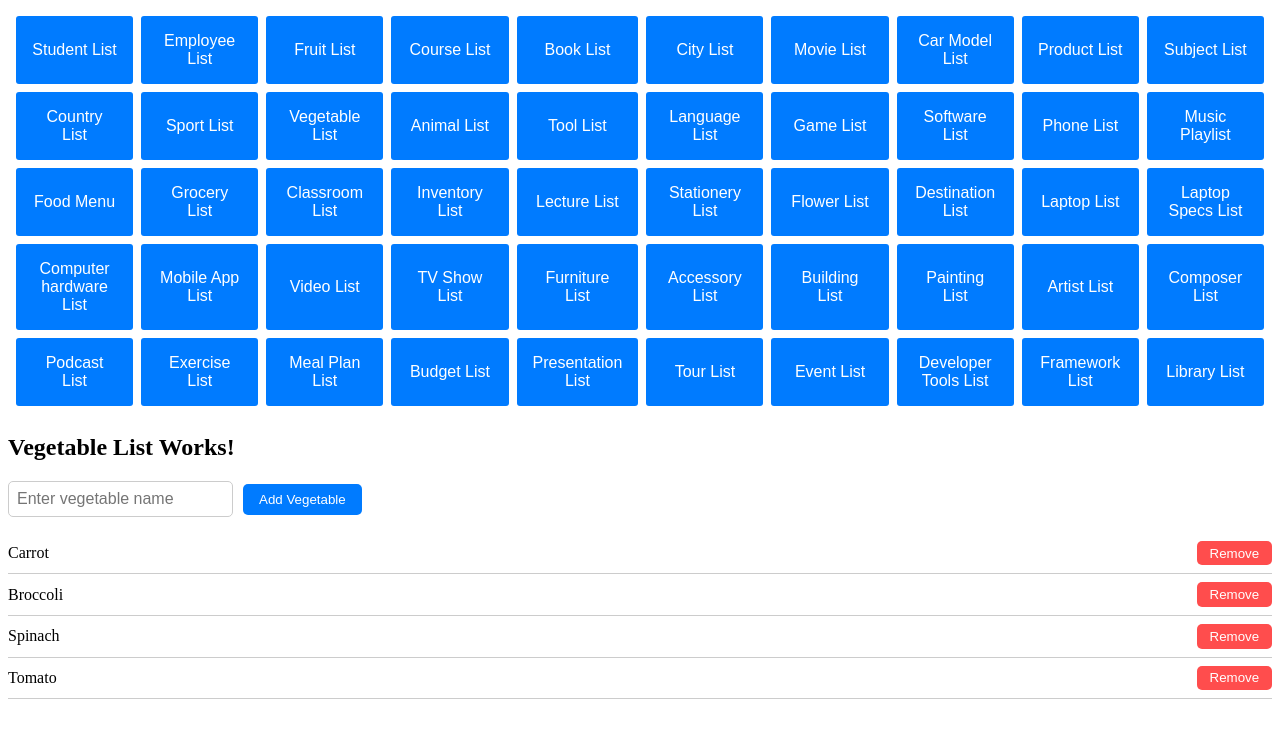
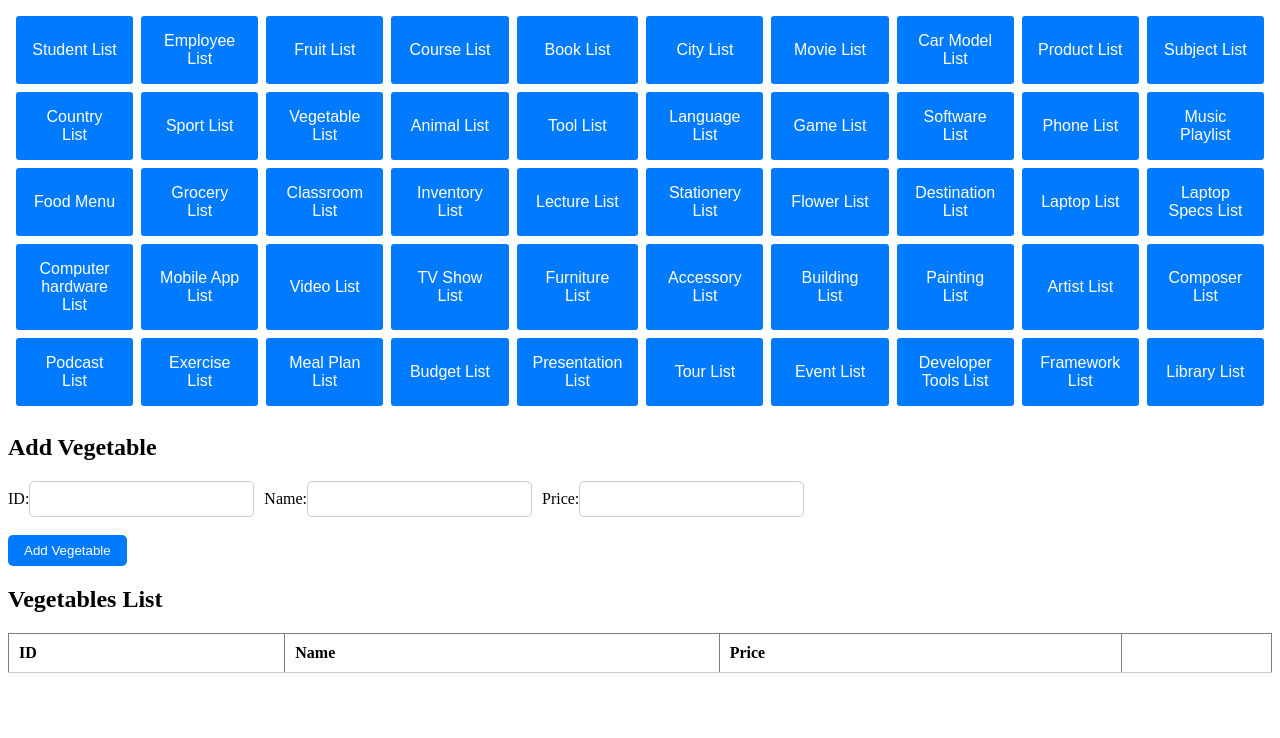
Before and after one commit to RodelDecio/AngularTSDataStructures, an Angular app: page /vegetablelist in a window 1280 px wide. Shown: the top 738 px of the page. Built offline with nearby package versions, Linux system fonts and the light colour scheme.

Commit message:
#13vegetablelistservices

```diff
--- a/src/app/app.routes.ts
+++ b/src/app/app.routes.ts
@@ -11,6 +11,7 @@ import {CarModelListComponent} from "./components/carmodellist/carmodellist.comp
 import {ProductListComponent} from "./components/productlist/productlist.component";
 import {SubjectListComponent} from "./components/subjectlist/subjectlist.component";
 import {SportsListComponent} from "./components/sportlist/sportlist.component";
+import {VegetableListComponent} from "./components/vegetablelist/vegetablelist.component";
 
 export const routes: Routes = [
   {
@@ -73,6 +74,11 @@ export const routes: Routes = [
     component: SportsListComponent,
     path: 'sportslist',
   },
+  {
+    title: 'Vegetable List',
+    component: VegetableListComponent,
+    path: 'vegetablelist',
+  },
 ];
 @NgModule({
   imports: [RouterModule.forRoot(routes)],
--- a/src/app/components/vegetablelist/vegetablelist.component.css
+++ b/src/app/components/vegetablelist/vegetablelist.component.css
@@ -1,4 +1,9 @@
-input[type="text"] {
+.vegetable-form {
+  margin-bottom: 20px;
+}
+
+input[type="text"],
+input[type="number"] {
   padding: 0.5rem;
   margin-right: 10px;
   border: 1px solid #ccc;
@@ -23,36 +28,23 @@ button.btn-primary:hover {
   background-color: #0056b3;
 }
 
-ul {
-  list-style: none;
-  padding: 0;
+table {
+  width: 100%;
+  border-collapse: collapse;
 }
 
-li {
-  display: flex;
-  justify-content: space-between;
-  align-items: center;
-  padding: 0.5rem 0;
+td,
+th {
+  padding: 10px;
+  text-align: left;
   border-bottom: 1px solid #ccc;
 }
 
-li button {
+.remove-btn {
   background-color: #ff4d4d;
   color: white;
-  padding: 0.3rem 0.8rem;
 }
 
-li button:hover {
+.remove-btn:hover {
   background-color: #e60000;
 }
-
-@media (max-width: 768px) {
-  input[type="text"] {
-    width: 100%;
-    margin-bottom: 10px;
-  }
-
-  button.btn-primary {
-    width: 100%;
-  }
-}
--- a/src/app/components/vegetablelist/vegetablelist.component.html
+++ b/src/app/components/vegetablelist/vegetablelist.component.html
@@ -1,13 +1,39 @@
-<div>
-  <h2>Vegetable List Works!</h2>
+<div class="vegetable-form">
+  <h2>Add Vegetable</h2>
+  <form (submit)="addVegetable()">
+    <label for="id">ID:</label>
+    <input type="text" id="id" [(ngModel)]="id" name="id" required />
 
-  <input type="text" [(ngModel)]="vegetable" placeholder="Enter vegetable name" />
-  <button class="btn btn-primary" (click)="addVegetable()">Add Vegetable</button>
+    <label for="name">Name:</label>
+    <input type="text" id="name" [(ngModel)]="name" name="name" required />
 
-  <ul>
-    <li *ngFor="let vegetable of vegetableList; let i = index">
-      {{ vegetable }}
-      <button (click)="removeVegetable(i)">Remove</button>
-    </li>
-  </ul>
+    <label for="price">Price:</label>
+    <input type="number" id="price" [(ngModel)]="price" name="price" required /><br><br>
+
+    <button type="submit" class="btn btn-primary">Add Vegetable</button>
+  </form>
 </div>
+
+<div class="vegetable-list">
+  <h2>Vegetables List</h2>
+  <table border="1">
+    <thead>
+    <tr>
+      <th>ID</th>
+      <th>Name</th>
+      <th>Price</th>
+      <th></th>
+    </tr>
+    </thead>
+    <tbody>
+    <tr *ngFor="let vegetable of vegetables; let i = index">
+      <td>{{ vegetable.id }}</td>
+      <td>{{ vegetable.name }}</td>
+      <td>₱{{ vegetable.price }}</td>
+      <td>
+        <button (click)="removeVegetable(i)" class="remove-btn">Remove</button>
+      </td>
+    </tr>
+    </tbody>
+  </table>
+</div>
--- a/src/app/components/vegetablelist/vegetablelist.component.ts
+++ b/src/app/components/vegetablelist/vegetablelist.component.ts
@@ -1,4 +1,6 @@
 import { Component } from '@angular/core';
+import { VegetableListService } from '../../services/vegetablelist/vegetablelist.service';
+import { Vegetable } from '../../interface/vegetable';
 
 @Component({
   selector: 'app-vegetablelist',
@@ -6,17 +8,25 @@ import { Component } from '@angular/core';
   styleUrls: ['./vegetablelist.component.css']
 })
 export class VegetableListComponent {
-  vegetableList: string[] = ['Carrot', 'Broccoli', 'Spinach', 'Tomato'];
-  vegetable: string = '';
+  vegetables: Vegetable[] = [];
+  id: string = '';
+  name: string = '';
+  price: number | null = null;
+
+  constructor(private vegetableListService: VegetableListService) {
+    this.vegetables = this.vegetableListService.getVegetables();
+  }
 
   addVegetable(): void {
-    if (this.vegetable.trim()) {
-      this.vegetableList.push(this.vegetable.trim());
-      this.vegetable = '';
+    if (this.price !== null) {
+      this.vegetableListService.addVegetable(this.id, this.name, this.price);
+      this.id = '';
+      this.name = '';
+      this.price = null;
     }
   }
 
   removeVegetable(index: number): void {
-    this.vegetableList.splice(index, 1);
+    this.vegetableListService.removeVegetable(index);
   }
 }
--- /dev/null
+++ b/src/app/interface/vegetable.ts
@@ -0,0 +1,5 @@
+export interface Vegetable {
+    id: string;
+    name: string;
+    price: number;
+}
--- /dev/null
+++ b/src/app/services/vegetablelist/vegetablelist.service.ts
@@ -0,0 +1,23 @@
+import { Injectable } from '@angular/core';
+import { Vegetable } from '../../interface/vegetable';
+
+@Injectable({
+  providedIn: 'root',
+})
+export class VegetableListService {
+  private vegetables: Vegetable[] = [];
+
+  constructor() {}
+
+  addVegetable(id: string, name: string, price: number): void {
+    this.vegetables.push({ id, name, price });
+  }
+
+  getVegetables(): Vegetable[] {
+    return this.vegetables;
+  }
+
+  removeVegetable(index: number): void {
+    this.vegetables.splice(index, 1);
+  }
+}
```
Also changed, not shown: 1 other file (tests, documents, lock files or other folders).
